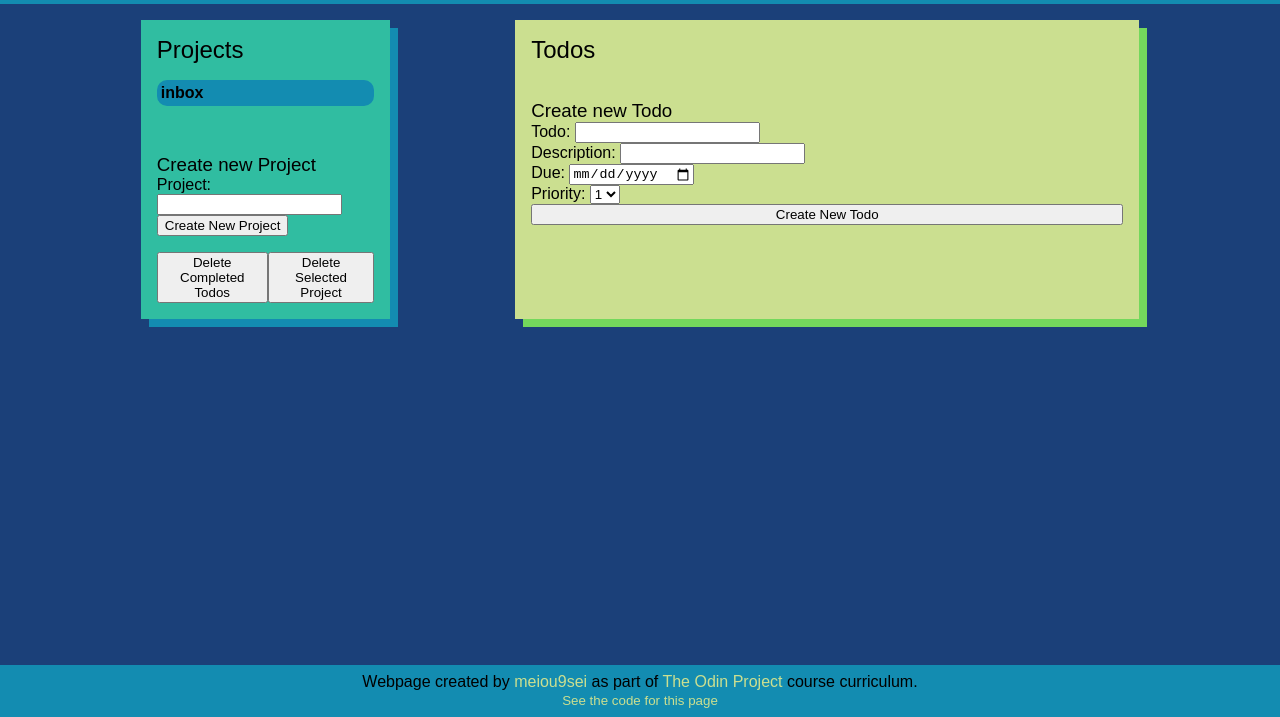
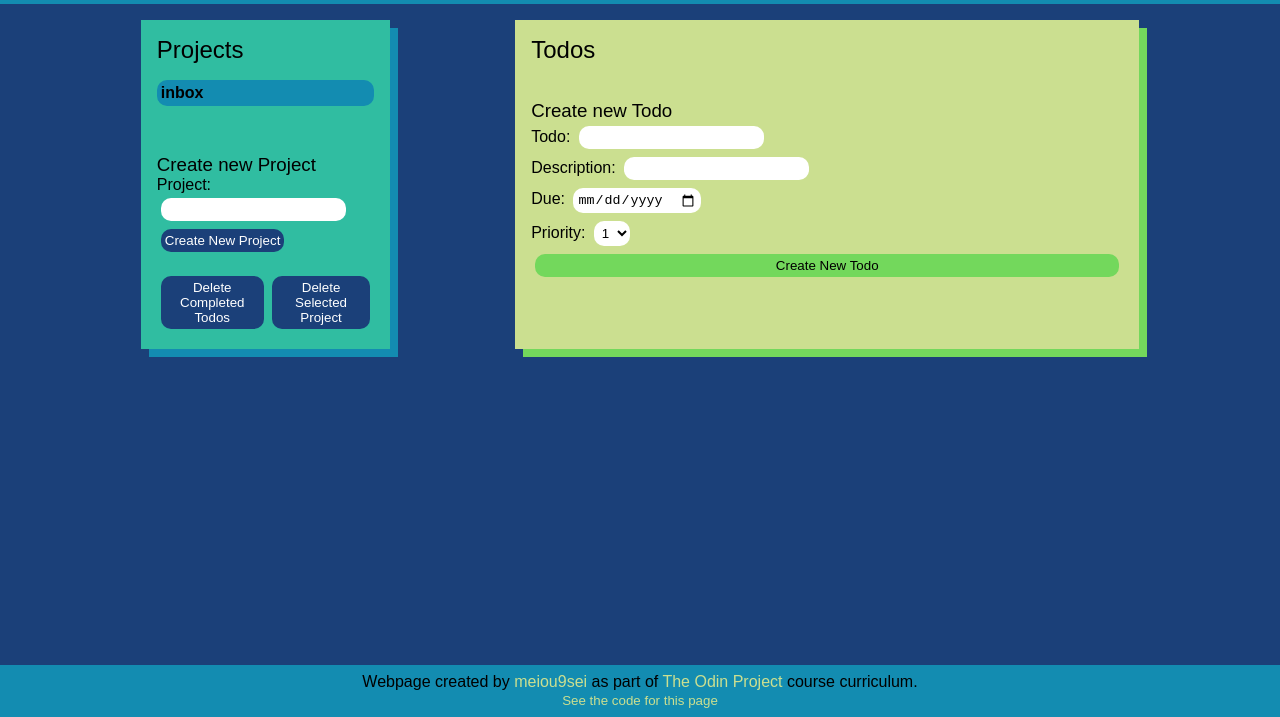
Before and after one commit to meiou9sei/TOP-todo-app, a website built with webpack: page dist/index.html in a window 1280 px wide. Shown: the part 83-800 px from the top of the page. Built offline with nearby package versions, Linux system fonts and the light colour scheme.

Commit message:
give basic styling to buttons, inputs, select, so it's nice

```diff
--- a/src/styles.css
+++ b/src/styles.css
@@ -32,6 +32,41 @@ img {
     --priority-2: orangered;
     --priority-3: orange;
     --priority-4: yellow;
+}
+
+button,
+input,
+select {
+  padding: 4px;
+  margin: 4px;
+  border: none;
+  border-radius: var(--round-border);
+}
+
+select {
+  background-color: white;
+}
+
+.projects button {
+  background-color: var(--primary-dark);
+  color: white;
+}
+
+.projects button:hover {
+  background-color: var(--primary);
+  cursor: pointer;
+  color: black;
+}
+
+.todos button {
+  background-color: var(--secondary-dark);
+  color: black;
+}
+
+.todos button:hover {
+  background-color: var(--primary);
+  cursor: pointer;
+  color: black;
 }
 
 body {
```
